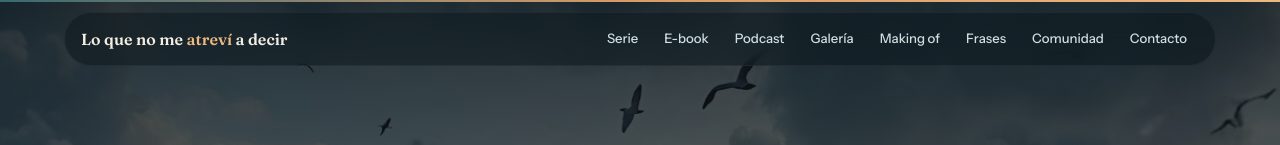
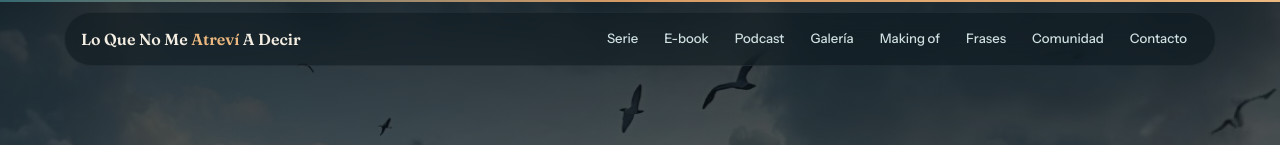
Before and after one commit to Gianell24/loquenomeatreviadecir, a Next.js app: page / in a window 1280 px wide. Shown: the top 145 px of the page. Built offline with nearby package versions, Linux system fonts and the light colour scheme.

Commit message:
Update text case in site navigation link

```diff
--- a/components/site-nav.tsx
+++ b/components/site-nav.tsx
@@ -36,7 +36,7 @@ export function SiteNav() {
           href="/"
           className="font-display text-[1rem] font-semibold whitespace-nowrap text-cream"
         >
-          Lo que no me <span className="text-gold">atreví</span> a decir
+          Lo Que No Me <span className="text-gold">Atreví</span> A Decir
         </Link>
 
         <div className="hidden items-center gap-0.5 lg:flex">
```
